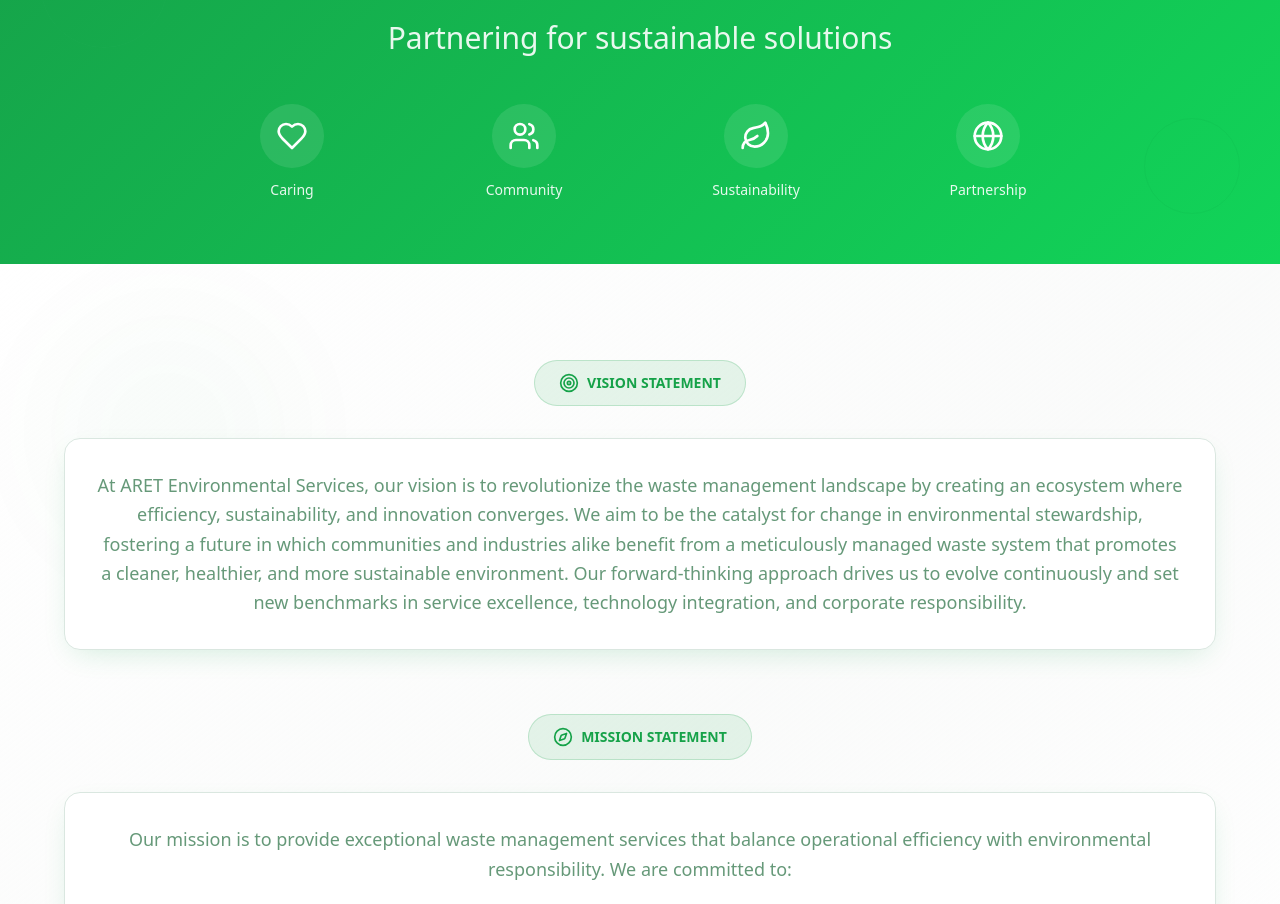
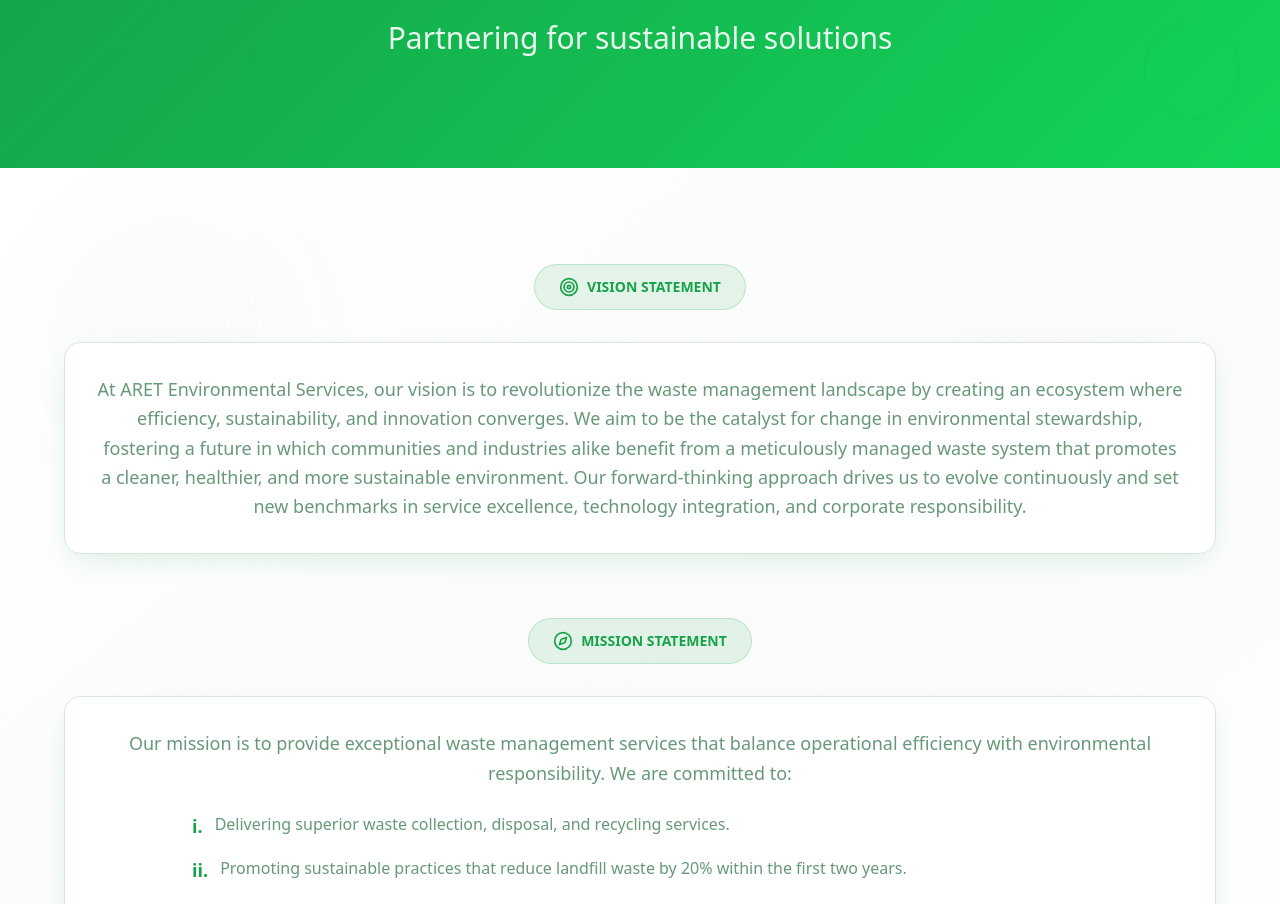
Before and after one commit to mymunastore/aret-uyo-landing-hub, a React (Vite) app: page / in a window 1280 px wide. Shown: the part 1037-1941 px from the top of the page. Built offline with nearby package versions, Linux system fonts and the light colour scheme; the HTML template or start-up script is replaced by a standard one.

Commit message:
Remove icons and labels from motto section

```diff
--- a/src/components/MottoSection.tsx
+++ b/src/components/MottoSection.tsx
@@ -20,37 +20,6 @@ const MottoSection = () => {
               Partnering for sustainable solutions
             </p>
           </div>
-
-          {/* Core Values Icons */}
-          <div className="grid grid-cols-2 md:grid-cols-4 gap-8 max-w-4xl mx-auto">
-            <div className="flex flex-col items-center group animate-fade-in-up" style={{ animationDelay: '0.2s' }}>
-              <div className="bg-primary-foreground/10 p-4 rounded-full mb-3 group-hover:bg-primary-foreground/20 transition-colors">
-                <Heart className="w-8 h-8 text-primary-foreground" />
-              </div>
-              <span className="text-primary-foreground/90 font-medium text-sm">Caring</span>
-            </div>
-
-            <div className="flex flex-col items-center group animate-fade-in-up" style={{ animationDelay: '0.4s' }}>
-              <div className="bg-primary-foreground/10 p-4 rounded-full mb-3 group-hover:bg-primary-foreground/20 transition-colors">
-                <Users className="w-8 h-8 text-primary-foreground" />
-              </div>
-              <span className="text-primary-foreground/90 font-medium text-sm">Community</span>
-            </div>
-
-            <div className="flex flex-col items-center group animate-fade-in-up" style={{ animationDelay: '0.6s' }}>
-              <div className="bg-primary-foreground/10 p-4 rounded-full mb-3 group-hover:bg-primary-foreground/20 transition-colors">
-                <Leaf className="w-8 h-8 text-primary-foreground" />
-              </div>
-              <span className="text-primary-foreground/90 font-medium text-sm">Sustainability</span>
-            </div>
-
-            <div className="flex flex-col items-center group animate-fade-in-up" style={{ animationDelay: '0.8s' }}>
-              <div className="bg-primary-foreground/10 p-4 rounded-full mb-3 group-hover:bg-primary-foreground/20 transition-colors">
-                <Globe className="w-8 h-8 text-primary-foreground" />
-              </div>
-              <span className="text-primary-foreground/90 font-medium text-sm">Partnership</span>
-            </div>
-          </div>
         </div>
       </div>
     </section>
```
